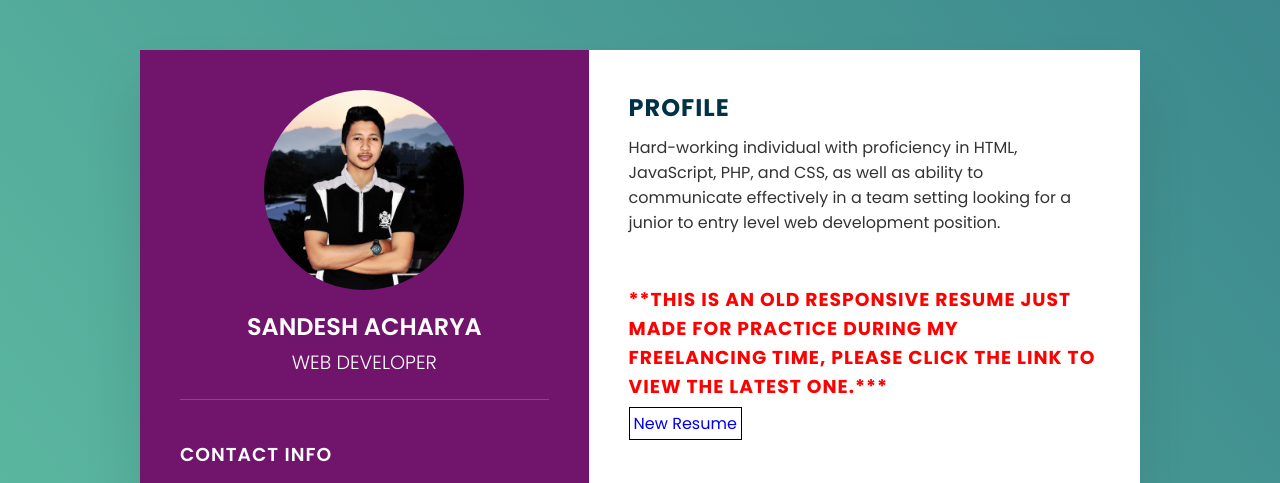
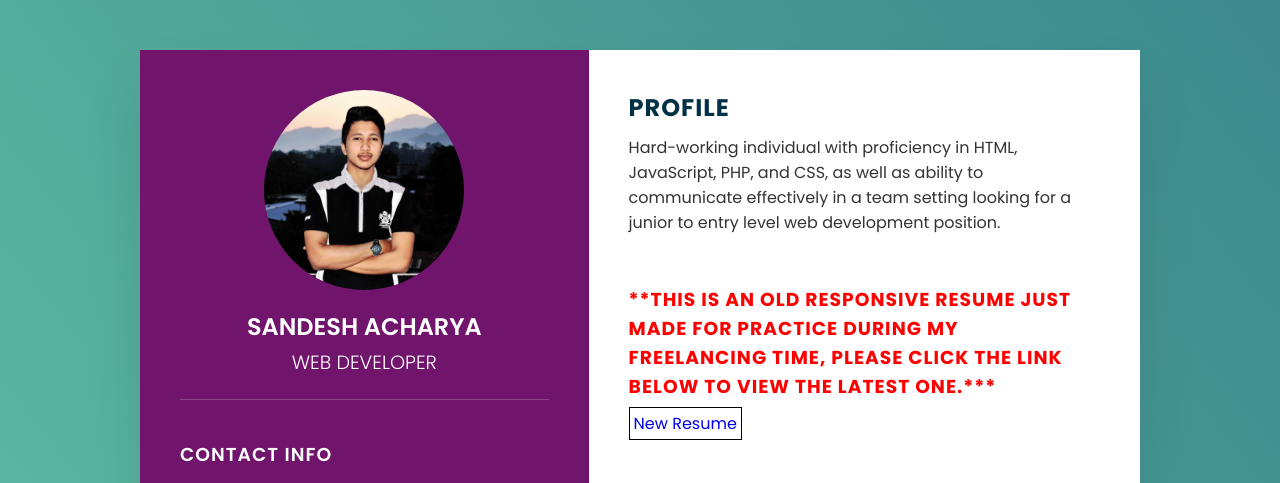
Before and after one commit to acharyasandesh/acharyasandesh.github.io, a plain HTML site: page websiteBuildingProject/CVResume/index.html in a window 1280 px wide. Shown: the top 483 px of the page. Drawn offline with Linux system fonts and the light colour scheme.

Commit message:
Update index.html

```diff
--- a/websiteBuildingProject/CVResume/index.html
+++ b/websiteBuildingProject/CVResume/index.html
@@ -75,7 +75,7 @@
             </p>
         </div>
         <div class="about">
-            <h3 class="title2" style="color: red;">**This is an old responsive resume just made for practice during my freelancing time, please click the link to view the latest one.***</h3>
+            <h3 class="title2" style="color: red;">**This is an old responsive resume just made for practice during my freelancing time, please click the link below to view the latest one.***</h3>
             <a style="border-style: solid; border-width : 1px 1px 1px 1px; text-decoration : none; padding : 4px; border-color : #000000" onmouseover="this.style.backgroundColor='#006db9'; this.style.color='white'" onmouseout="this.style.backgroundColor=''" href="https://acharyasandesh.github.io/resume.pdf">New Resume</a>
 
          </div>
```
